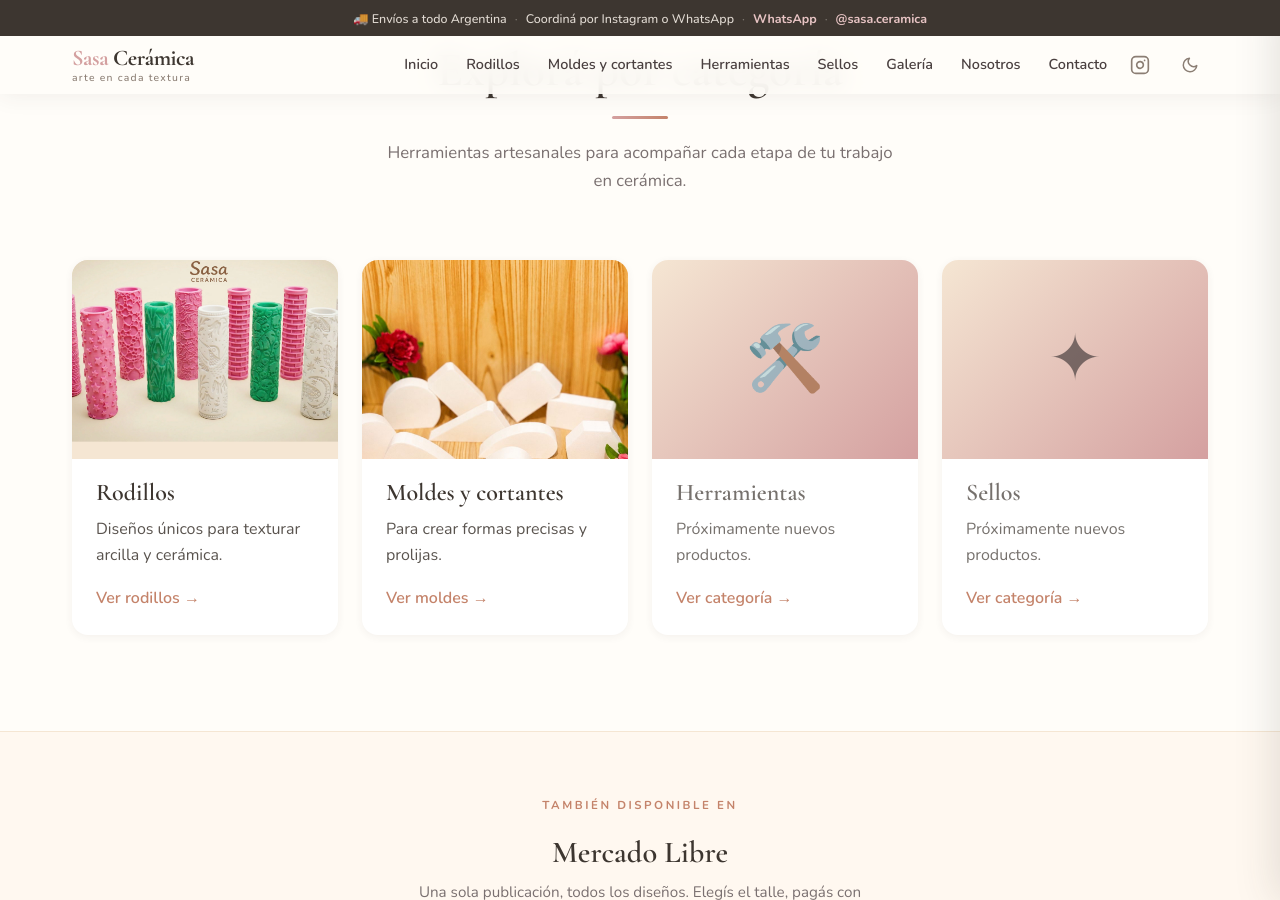
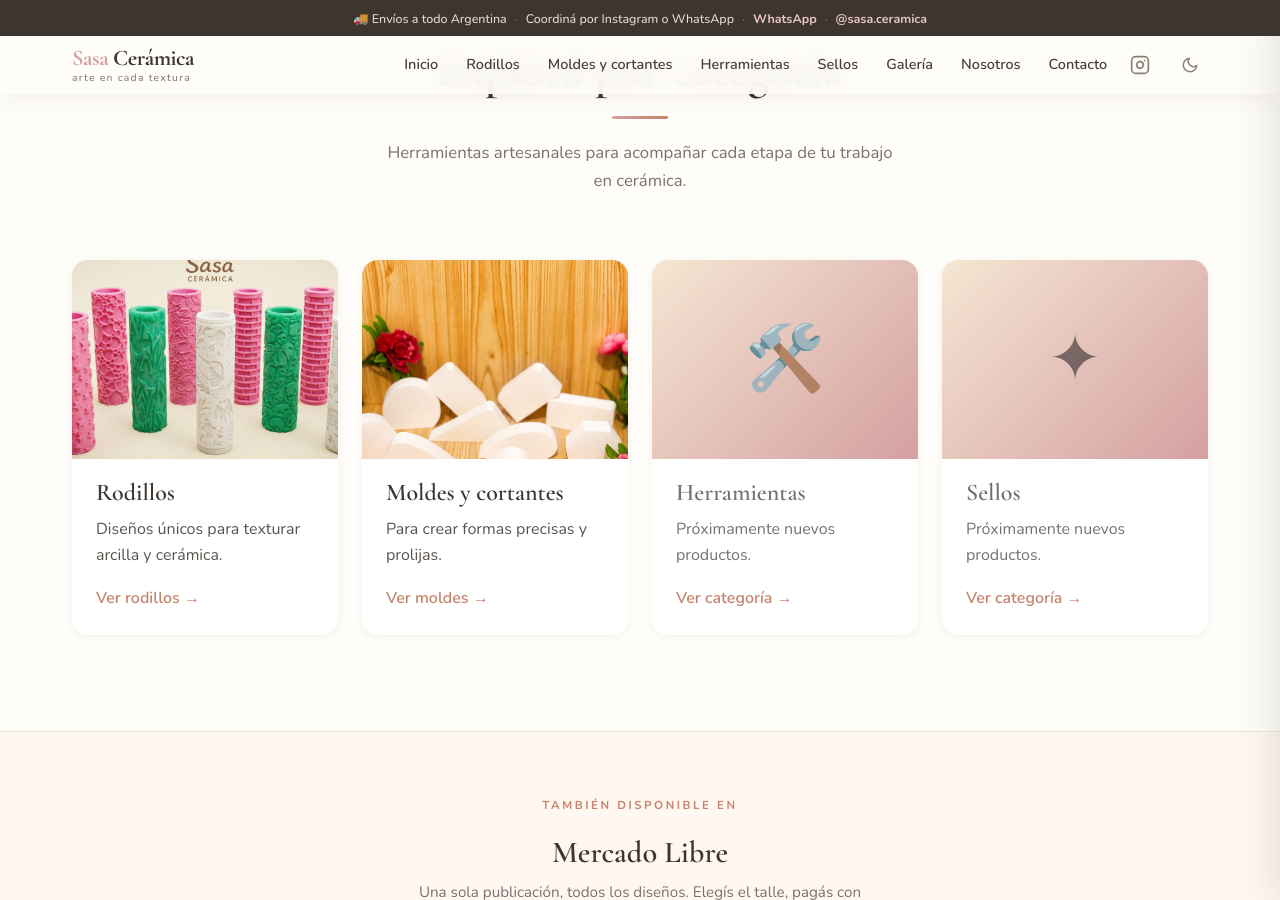
Before and after one commit to DPonchon/dponchon.github.io, a Jekyll site: the page built from index.html, in a window 1280 px wide and 900 px high, scrolled down 985 px. Built offline with Jekyll 4.4.1, drawn with Linux system fonts in a browser that asks for light colours.

Commit message:
Increase rodillos card zoom to crop the beige floor strip
Co-Authored-By: Claude Opus 4.7 <noreply@anthropic.com>

```diff
--- a/_layouts/default.html
+++ b/_layouts/default.html
@@ -53,7 +53,7 @@
   <link href="https://fonts.googleapis.com/css2?family=Cormorant+Garamond:ital,wght@0,400;0,500;0,600;0,700;1,400;1,600&family=Nunito:wght@400;500;600;700&display=swap" rel="stylesheet">
 
   <!-- CSS -->
-  <link rel="stylesheet" href="{{ '/css/styles.css?v=10' | relative_url }}">
+  <link rel="stylesheet" href="{{ '/css/styles.css?v=11' | relative_url }}">
 
   <!-- Anti-flicker: aplica el tema antes de pintar la página -->
   <script>
--- a/css/styles.css
+++ b/css/styles.css
@@ -722,11 +722,11 @@ h3 { font-size: clamp(1.2rem, 2.5vw, 1.6rem); }
   transform: scale(1.05);
 }
 .categoria-card__img--rodillos {
-  transform: scale(1.35);
-  transform-origin: center 35%;
+  transform: scale(1.7);
+  transform-origin: center 28%;
 }
 .categoria-card:hover .categoria-card__img--rodillos {
-  transform: scale(1.42);
+  transform: scale(1.78);
 }
 .categoria-card__img--moldes {
   object-position: center 78%;
```
